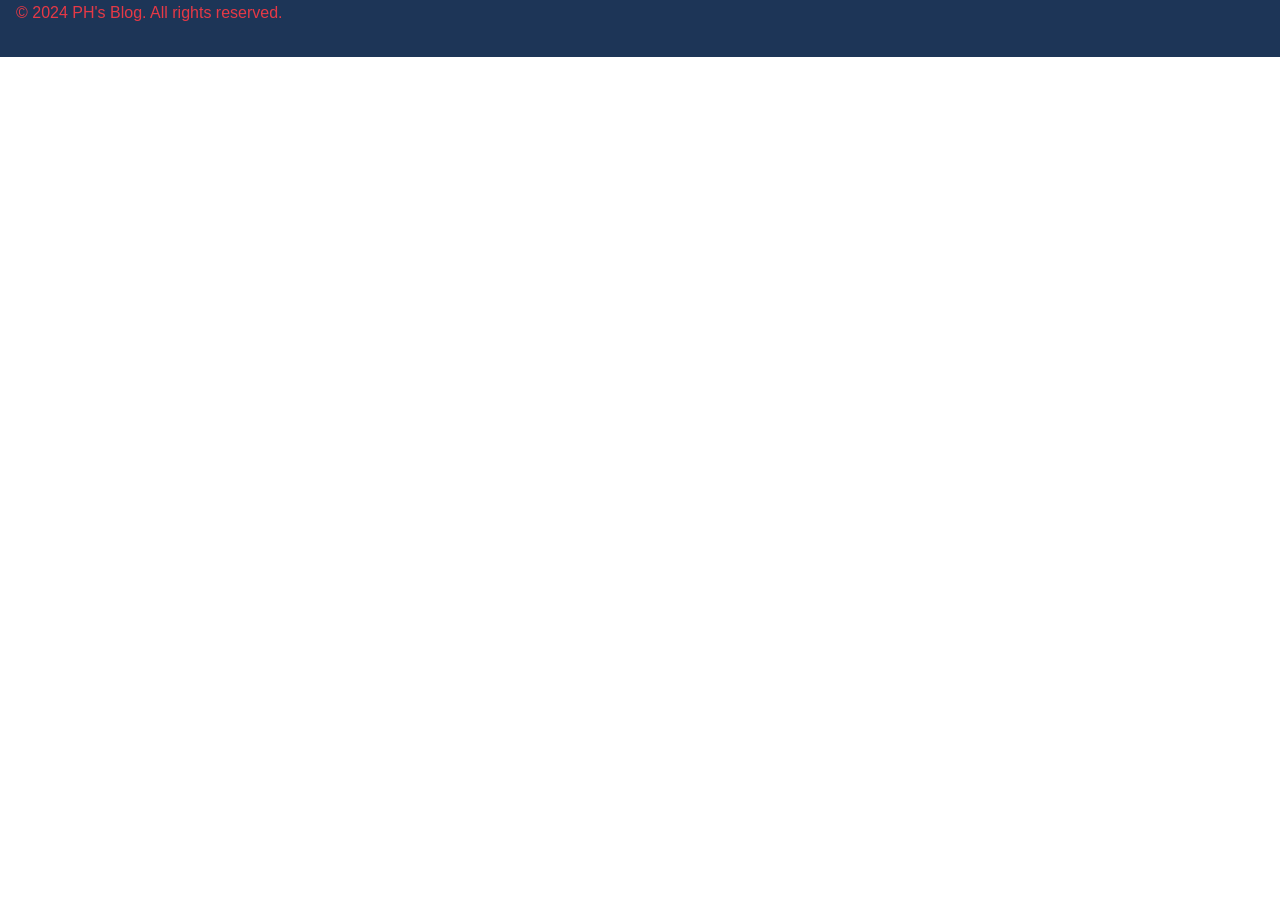
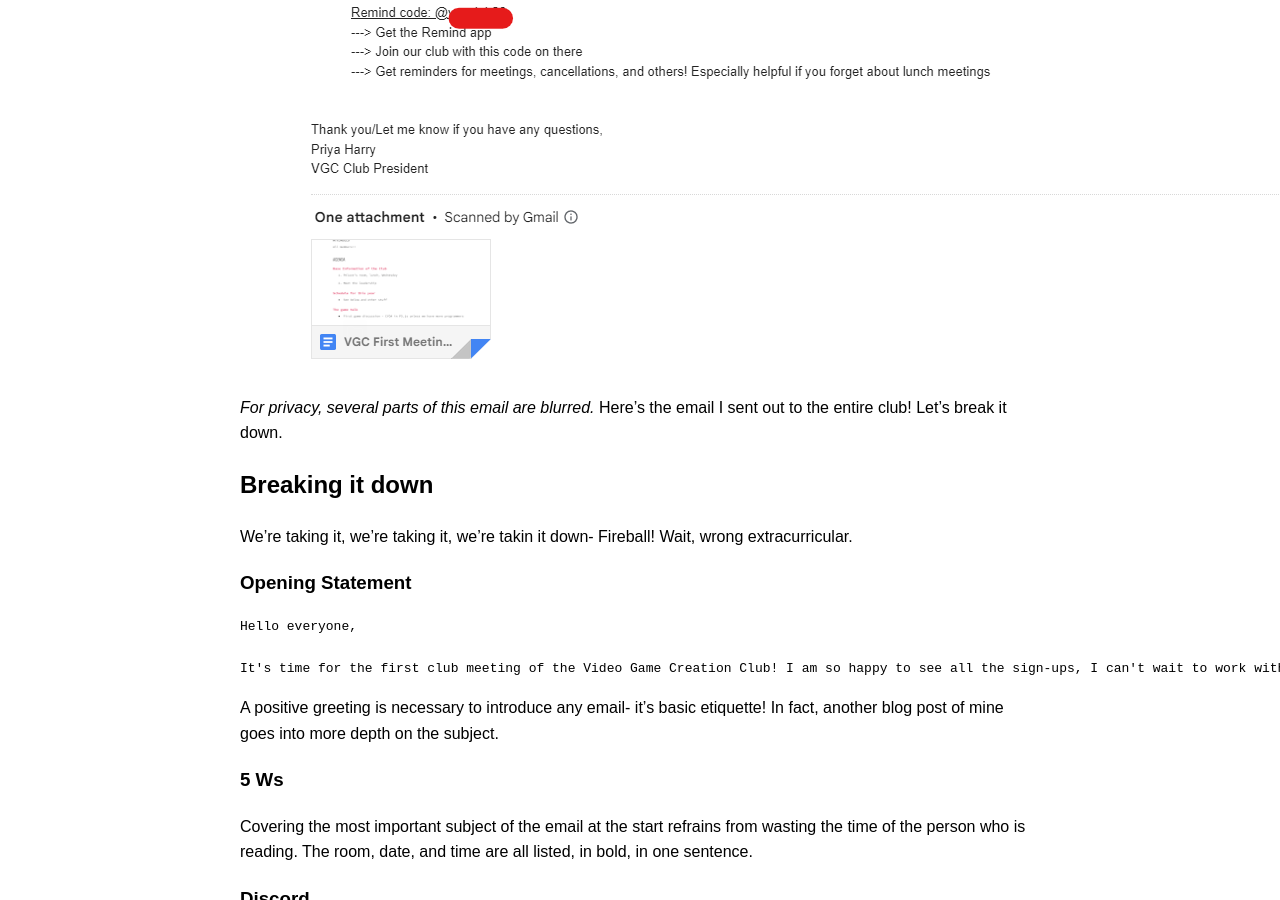
Before and after one commit to CaptainSapphire/PH-s-Blog, a Jekyll site: the page built from _posts/2024-09-27-VGC-email.md, in a window 1280 px wide and 900 px high, scrolled down 889 px. Built offline with Jekyll 4.4.1, drawn with Linux system fonts in a browser that asks for light colours; our own code applies the rules of GitHub Pages for plain Markdown files; before the commit the page ends 946 px from its top, so only the background shows below that; some of the changed text lies outside the part shown.

Commit message:
Update 2024-09-27-VGC-email.md

````diff
--- a/_posts/2024-09-27-VGC-email.md
+++ b/_posts/2024-09-27-VGC-email.md
@@ -1,13 +1,21 @@
-# VGC First Meeting Prep
+# VGC First Meeting Prep!
 
+VGC, the Video Game Creation Club, is a club that makes video games! I started it last year, and it's time this year to prep for a new year.
 ## The Initial Email
+!["Initial email"](https://github.com/CaptainSapphire/PH-s-Blog/blob/main/assets/September%202024/vgc-email.png?raw=true)
+*For privacy, several parts of this email are blurred.*
+Here's the email I sent out to the entire club! Let's break it down.
+## Breaking it down
+We're taking it, we're taking it, we're takin it down- Fireball! Wait, wrong extracurricular.
+### Opening Statement
+```
+Hello everyone,
 
-## Purposes of each section
-
-### Opening Statement
-
-### Location
-
+It's time for the first club meeting of the Video Game Creation Club! I am so happy to see all the sign-ups, I can't wait to work with you all this year. 🚀
+```
+A positive greeting is necessary to introduce any email- it's basic etiquette! In fact, another blog post of mine goes into more depth on the subject.
+### 5 Ws
+Covering the most important subject of the email at the start refrains from wasting the time of the person who is reading. The room, date, and time are all listed, in bold, in one sentence.
 ### Discord
 
 ### Meeting Agenda
````
